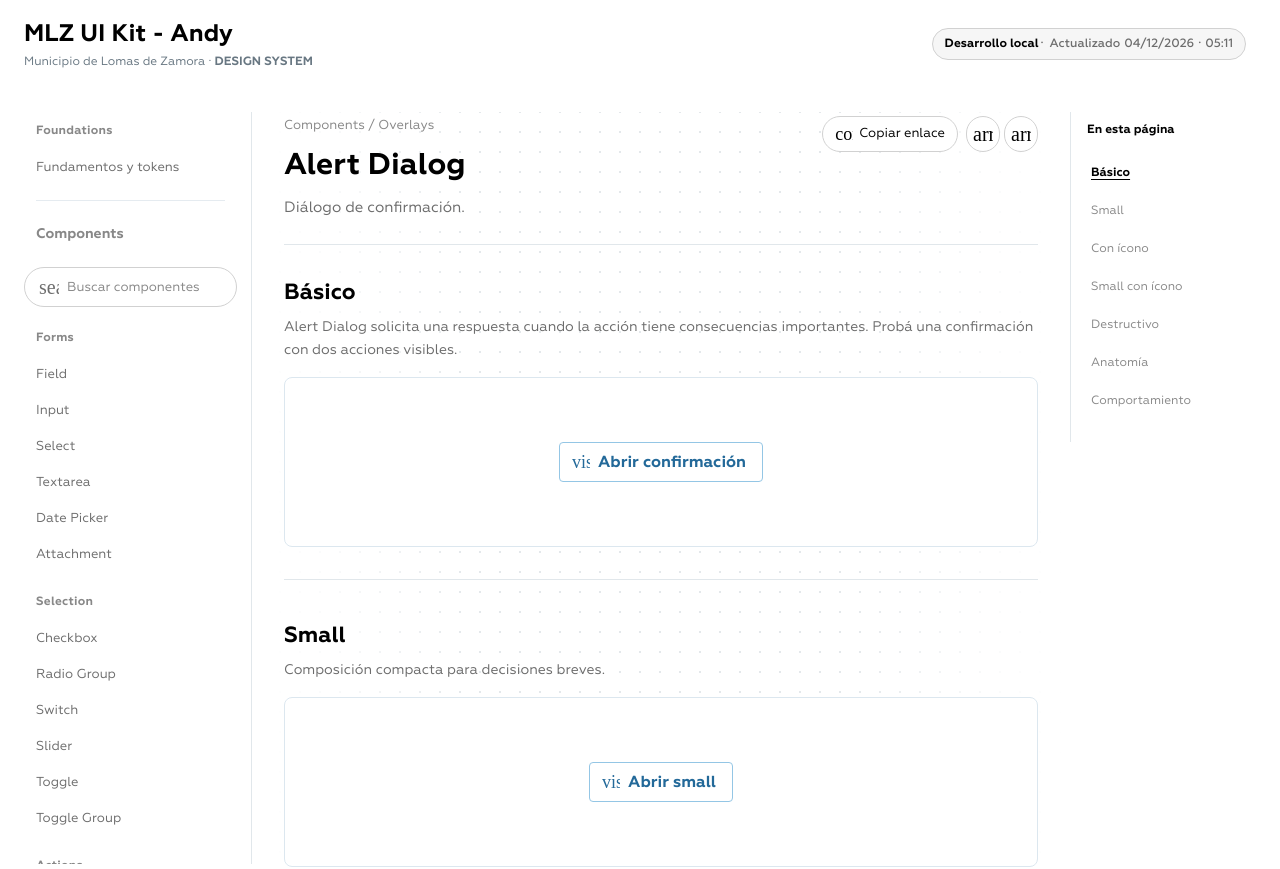
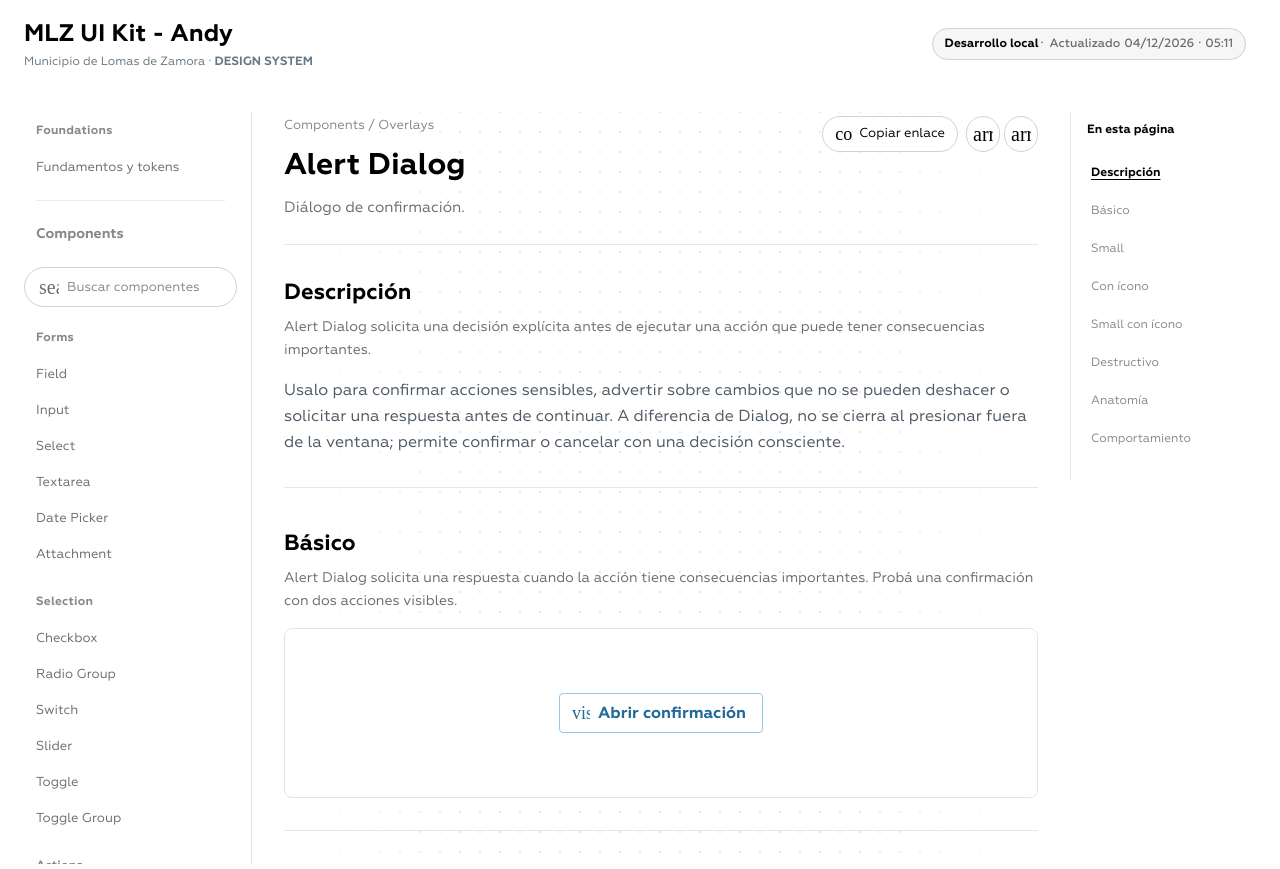
Before and after one commit to SantiagoM96/mlz-muni, a React (Vite) app: page /ui-kit-andy/componentes/alert-dialog in a window 1280 px wide. Shown: the top 869 px of the page. Built offline with nearby package versions, Linux system fonts and the light colour scheme; a web font is replaced by a local one.

Commit message:
docs(ui-kit): align dialog introductions and typography with reviewed components

```diff
--- a/src/pages/andy-kit/AndyModalDocs.tsx
+++ b/src/pages/andy-kit/AndyModalDocs.tsx
@@ -21,6 +21,9 @@ export function AndyAlertDialogDocs(){
  const selected=examples.find(e=>e.id===active);
  const close=()=>setActive(null);
  return <>
+  <DocSection title="Descripción" description="Alert Dialog solicita una decisión explícita antes de ejecutar una acción que puede tener consecuencias importantes.">
+   <p className="andy-alert-doc-description">Usalo para confirmar acciones sensibles, advertir sobre cambios que no se pueden deshacer o solicitar una respuesta antes de continuar. A diferencia de Dialog, no se cierra al presionar fuera de la ventana; permite confirmar o cancelar con una decisión consciente.</p>
+  </DocSection>
   {examples.map(example=><DocSection key={example.id} title={example.label}
    description={example.id==='basic'
     ? 'Alert Dialog solicita una respuesta cuando la acción tiene consecuencias importantes. Probá una confirmación con dos acciones visibles.'
@@ -83,6 +86,9 @@ export function AndyDialogDocs(){
   {id:'media' as const,title:'Con iconografía',description:'Un ícono acompaña el contenido y refuerza la orientación.',trigger:'Ver con ícono'}
  ];
  return <>
+  <DocSection title="Descripción" description="Dialog muestra contenido y controles en una ventana superpuesta sin abandonar la página actual.">
+   <p className="andy-alert-doc-description">Usalo para completar formularios breves, consultar detalles o editar información dentro del mismo flujo. Puede cerrarse con Cancelar, Escape, el botón de cierre o al presionar el fondo; no debe reemplazar una pantalla completa cuando la tarea necesita más espacio.</p>
+  </DocSection>
   <DocSection title="Básico" description="Abrí un diálogo para agregar horarios a una actividad deportiva. Los controles siguen los criterios del formulario MLZ.">
    <DocPreview><button type="button" className="andy-system-button is-tertiary is-medium icon-start" onClick={()=>open('schedule')}><MaterialIcon name="add_circle" size={20}/>Agregar horario</button></DocPreview>
   </DocSection>
```
